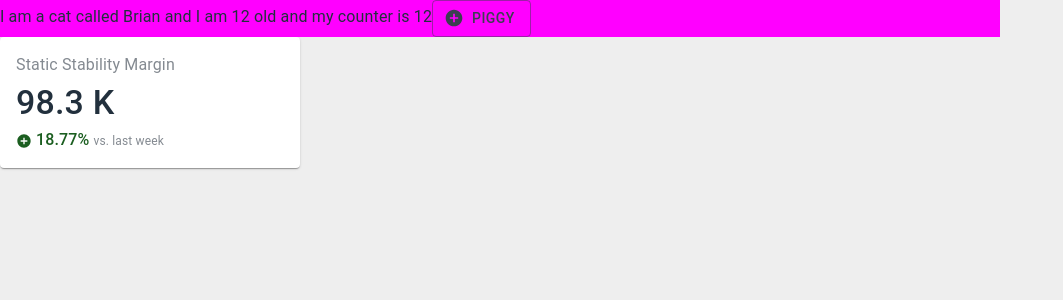
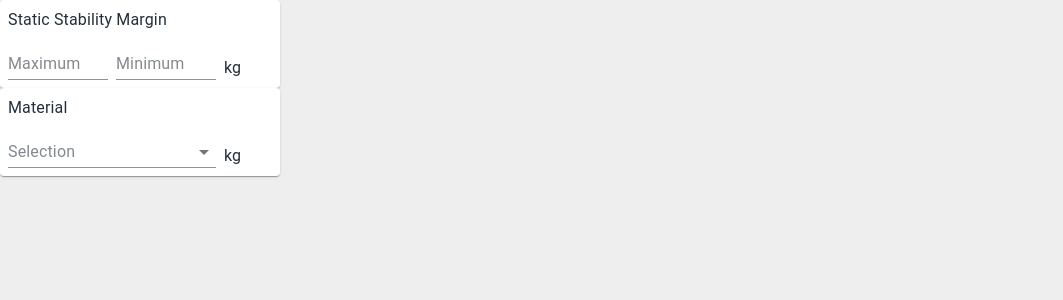
Before and after one commit to EJSRobinson/ME40321-ui, a React (Vite) app: page / in a window 1280 px wide. Shown: the top 300 px of the page, without its empty margins (0-1063 px from the left). Built offline with nearby package versions, Linux system fonts and the light colour scheme.

Commit message:
Add logo

```diff
--- a/index.html
+++ b/index.html
@@ -2,9 +2,9 @@
 <html lang="en">
   <head>
     <meta charset="UTF-8" />
-    <link rel="icon" type="image/svg+xml" href="/src/favicon.svg" />
+    <link rel="icon" type="image/svg+xml" href="/src/logo-square.png" />
     <meta name="viewport" content="width=device-width, initial-scale=1.0" />
-    <title>Vite App</title>
+    <title>Fin Designer</title>
   </head>
   <body>
     <div id="root"></div>
--- a/src/components/input-card.tsx
+++ b/src/components/input-card.tsx
@@ -3,40 +3,77 @@ import Button from '@mui/material/Button';
 import Box from '@mui/material/Box';
 import { width } from '@mui/system';
 import AddCircle from '@mui/icons-material/AddCircle';
+import TextField from '@mui/material/TextField';
+import InputLabel from '@mui/material/InputLabel';
+import Select from '@mui/material/Select';
+import MenuItem from '@mui/material/MenuItem';
+import FormControl from '@mui/material/FormControl';
 
 type Props = {
   propName: string;
   propType: string;
+  units: string;
 };
 
-const InputCard: React.FC<Props> = ({ propName, propType }) => {
+const InputCard: React.FC<Props> = ({ propName, propType, units }) => {
   return (
     <Box
       sx={{
         bgcolor: 'background.paper',
         boxShadow: 1,
         borderRadius: 1,
-        p: 2,
-        width: 300,
+        p: 1,
+        width: 280,
       }}
     >
-      <Box sx={{ color: 'text.secondary' }}>{propName}</Box>
-      <Box sx={{ color: 'text.primary', fontSize: 34, fontWeight: 'medium' }}>98.3 K</Box>
-      <Box
-        component={AddCircle}
-        sx={{ color: 'success.dark', fontSize: 16, verticalAlign: 'sub' }}
-      />
+      <Box sx={{ color: 'text.primary' }}>{propName}</Box>
+      {(propType === 'quant' || propType === 'range') && (
+        <>
+          <TextField
+            id='max'
+            label='Maximum'
+            variant='standard'
+            type='number'
+            sx={{
+              color: 'text.primary',
+              width: 100,
+              mr: 1,
+            }}
+          />
+          <TextField
+            id='min'
+            label='Minimum'
+            variant='standard'
+            type='number'
+            sx={{
+              color: 'text.primary',
+              width: 100,
+              mr: 1,
+            }}
+          />
+        </>
+      )}
+      {propType === 'list' && (
+        <>
+          <FormControl variant='standard' sx={{ width: 208, mr: 1 }}>
+            <InputLabel id='select-label'>Selection</InputLabel>
+            <Select labelId='select-label' id='list-select' label='Choose Option'>
+              <MenuItem value={10}>Ten</MenuItem>
+              <MenuItem value={20}>Twenty</MenuItem>
+              <MenuItem value={30}>Thirty</MenuItem>
+            </Select>
+          </FormControl>
+        </>
+      )}
       <Box
         sx={{
-          color: 'success.dark',
-          display: 'inline',
-          fontWeight: 'medium',
-          mx: 0.5,
+          color: 'text.primary',
+          mt: 3,
+          display: 'inline-flex',
         }}
       >
-        18.77%
+        {units}
       </Box>
-      <Box sx={{ color: 'text.secondary', display: 'inline', fontSize: 12 }}>vs. last week</Box>
     </Box>
   );
 };
--- a/src/pages/App.tsx
+++ b/src/pages/App.tsx
@@ -8,8 +8,8 @@ function App() {
 
   return (
     <>
-      <Elliot dog={12} cat={'Brian'} />
-      <InputCard propName={'Static Stability Margin'} propType={'quant'} />
+      <InputCard propName={'Static Stability Margin'} propType={'quant'} units={'kg'} />
+      <InputCard propName={'Material'} propType={'list'} units={'kg'} />
     </>
   );
 }
```
Also changed, not shown: src/favicon.svg (deleted), src/logo.svg (deleted).
